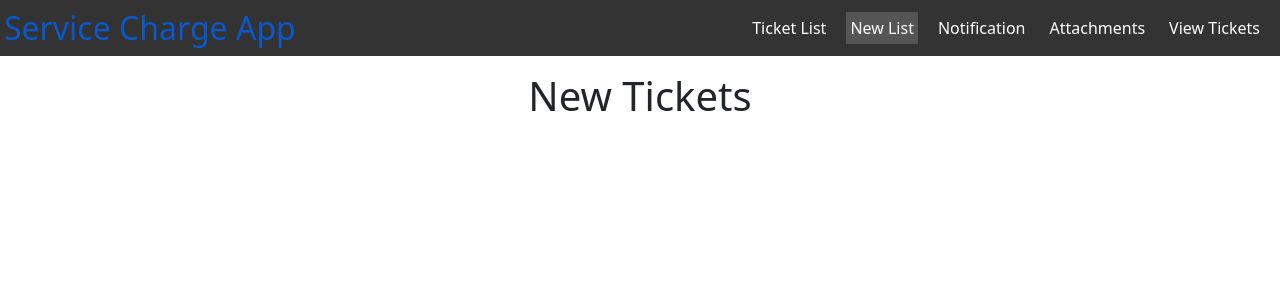
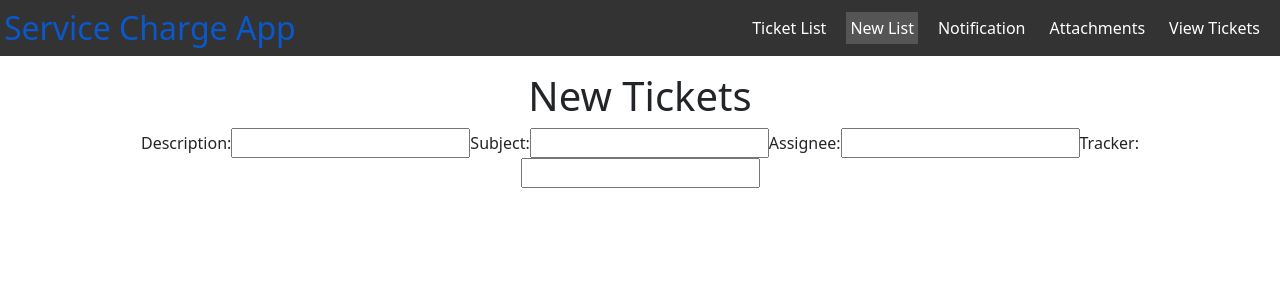
Before and after one commit to martinericksonn/Service_Charge_App_Group9, a React (Create React App) app in the folder Frontend/service-charge-app/: page /New_Ticket in a window 1280 px wide. Shown: the top 300 px of the page. Built offline with nearby package versions, Linux system fonts and the light colour scheme.

Commit message:
add input fields for New Ticket

```diff
--- a/Frontend/service-charge-app/src/pages/NewTicket.js
+++ b/Frontend/service-charge-app/src/pages/NewTicket.js
@@ -1,5 +1,31 @@
-export default function NewTicket(){
+const NewTicket = () => {
     return(
+        <div className ="create">
         <h1>New Tickets</h1>
+            <form>
+                <label>Description:</label>
+                    <input
+                    type="text"
+                    required
+                    />
+                <label>Subject:</label>
+                    <input
+                    type="text"
+                    required
+                    />
+                <label>Assignee:</label>
+                    <input
+                    type="text"
+                    required
+                    />
+                <label>Tracker:</label>
+                    <input
+                    type="text"
+                    required
+                    />
+            </form>
+        </div>
     )
 }
+
+export default NewTicket;
```
